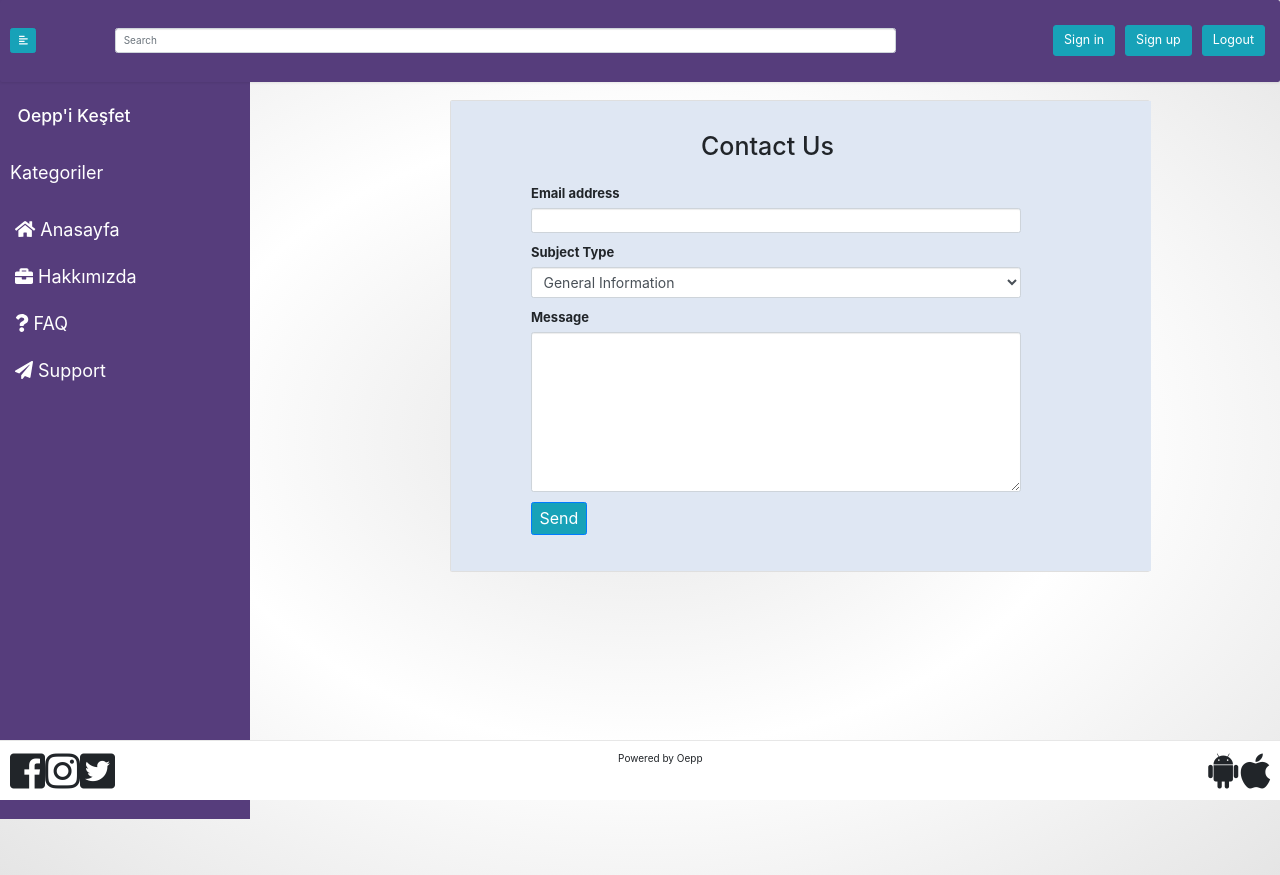
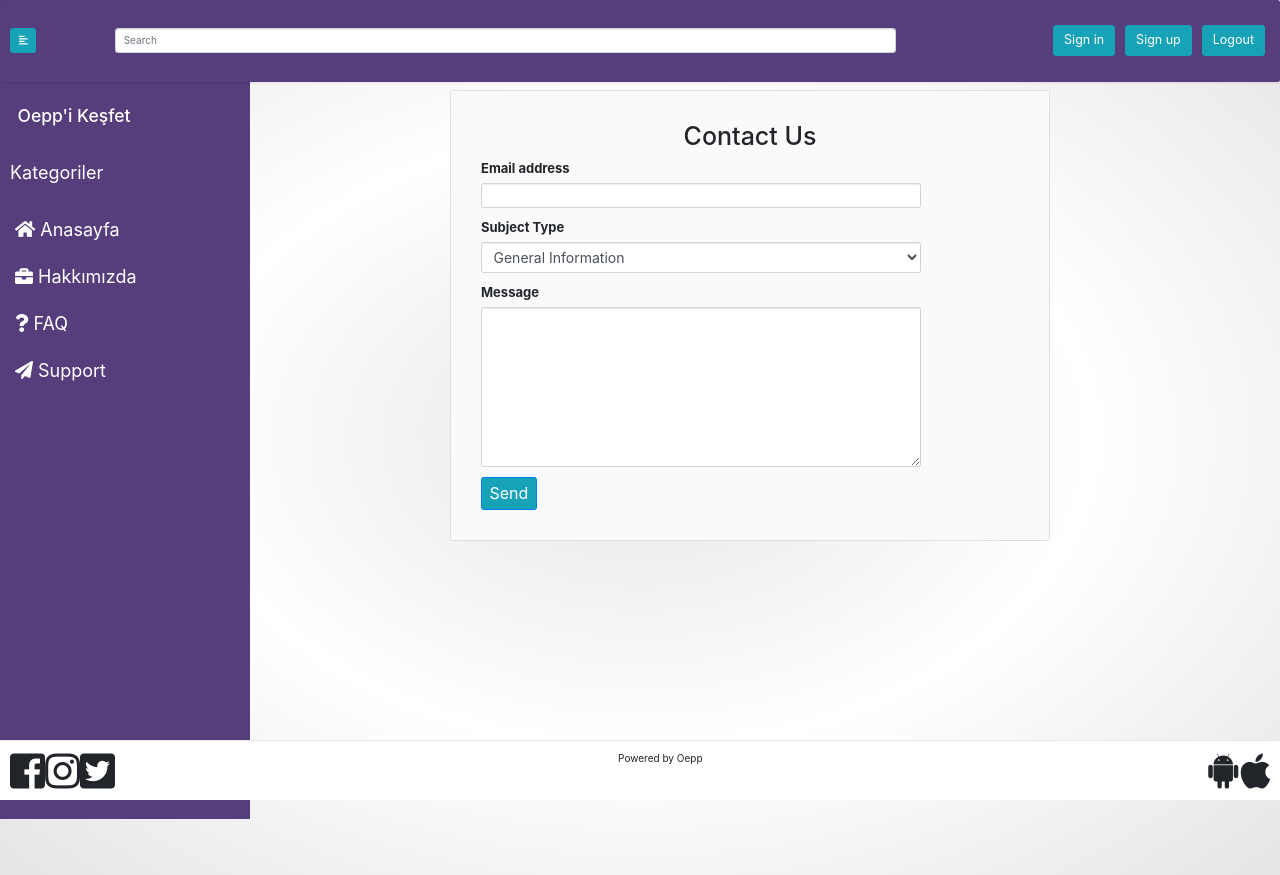
Before and after one commit to oepp/website, a React (Create React App) app: page /Support in a window 1280 px wide. Built offline with nearby package versions, Linux system fonts and the light colour scheme.

Commit message:
Updated pages.

```diff
--- a/src/components/Login.js
+++ b/src/components/Login.js
@@ -57,23 +57,23 @@ class Login extends Component {
         return (
             <div className="container" style ={{paddingLeft:275}}>
                 <br/>
-                <div className="card center" style={{width:400, marginTop:150 , height:400}}>
-                    <div className="card-body" style={{padding:30, width:400, height:300, backgroundColor:'#dfe7f3'}}>
-                    <h1 className="card-title"style={{fontSize:20}} style={{paddingBlockStart:20}}style ={{paddingLeft:150}}>Sign in</h1>
+                <div className="card center" style={{width:500, marginTop:100 , height:300}}>
+                    <div className="card-body" style={{backgroundColor:'#fafafa'}}>
+                    <center><h1 className="card-title">Sign in</h1></center>
                     <br/>
                     <div className="row">
                         <div className="col-sm">
-                        <form style={{paddingLeft:50, paddingRight:50, width:500}}>
-                            <div className="form-group " >
-                            <label for="email"  style={{fontSize:15}} >Username</label>
+                        <form style={{paddingLeft:80, paddingRight:50, width:700}}>
+                            <div className="form-group">
+                            <label for="email"  style={{fontSize:15}}>Username</label>
                             <input type="text"  className="form-control" id="email" onChange = {this.setUsername.bind(this)} style ={{ width:300}}/>
                             </div>
-                            <div className="form-group " >
+                            <div className="form-group">
                             <label for="exampleInputPassword1"  style={{fontSize:15}}>Password</label>
                             <input type="password" className="form-control" id="exampleInputPassword1" onChange = {this.setPassword.bind(this)} style ={{ width:300}}/>
                             </div>
                             <div>
-                                <h5 style={{paddingLeft:170}}><a href="#" style={{backgroundColor:'#dfe7f3',paddingLeft:1}}>Forgot your account?</a></h5>
+                                <h5 style={{paddingLeft:170}}><a href="./ForgotAccount" style={{backgroundColor:'#fef3d0', color:'#001fff'}}>Forgot your account?</a></h5>
                             </div>
                             {this.state.submitting === true ?
                             <button className="btn btn-info" style={{backgroundColor:"#17a2b8" ,fontSize:16}} type="button" disabled>
--- a/src/components/Profile.js
+++ b/src/components/Profile.js
@@ -8,7 +8,7 @@ class Profile extends Component{
             <div className="container" style={{paddingLeft:50}}>
                 <br/>
                 <div className="card center"  style={{width:900, height:300, marginTop:100}} >
-                    <div className="card-body" style={{padding:50, width:900, height:400, backgroundColor:'#fafafa'}}>
+                    <div className="card-body" style={{backgroundColor:'#fafafa'}}>
                     <center><h2>User Information</h2></center> <br/>
                     <div className="row">
                         <div className="col-sm">
--- a/src/components/Registration.js
+++ b/src/components/Registration.js
@@ -83,11 +83,11 @@ class Registration extends Component {
 
     render() {
         return (
-            <div className="container" style={{paddingLeft:320}}>
+            <div className="container" style={{paddingLeft:150}}>
                 <br/>
-                <div className="card center"  style={{width:500, marginTop:100}} >
-                    <div className="card-body" style={{padding:50, width:500, height:400, backgroundColor:'#dfe7f3'}}>
-                    <h1 className="card-title" style={{textAlign:"center"}} style={{paddingLeft:150}}>Sign Up</h1>
+                <div className="card center"  style={{width:800, marginTop:100}} >
+                    <div className="card-body" style={{backgroundColor:'#fafafa'}}>
+                    <center><h1 className="card-title">Sign Up</h1></center>
                     <br/>
                     <div className="row">
                         <div className="col-sm">
--- a/src/components/Support.js
+++ b/src/components/Support.js
@@ -69,15 +69,14 @@ class Support extends Component {
     }
     render() {
         return (
-            <div className="container" style={{paddingLeft:200, marginBottom:20, marginTop:-40,paddingTop:100}}>
+            <div className="container" style={{paddingLeft:200, marginTop:-40,paddingTop:90}}>
                 <br/>
-                <div className="card center"  style={{width:700}} >
-                    <div className="card-body" style={{padding:30, width:700, height:470, backgroundColor:'#dfe7f3'}}>
-                    <h1 className="card-title" style={{textAlign:"center"}} style={{paddingLeft:250}}>Contact Us</h1>
-                    <br/>
+                <div className="card center"  style={{width:600}} >
+                    <div className="card-body" style={{backgroundColor:'#fafafa'}}>
+                    <center><h1 className="card-title">Contact Us</h1></center>
                     <div className="row">
                         <div className="col-sm">
-                        <form style={{paddingLeft:80, paddingRight:30, width:600}}>
+                        <form style={{paddingLeft:30, paddingRight:30, width:500}}>
                             <div className="form-group">
                                 <label for="supportEmail" style={{fontSize:13}}>Email address</label>
                                 <input type="email" className="form-control" id="supportEmail" onChange = {this.setEmail.bind(this)}/>
```
